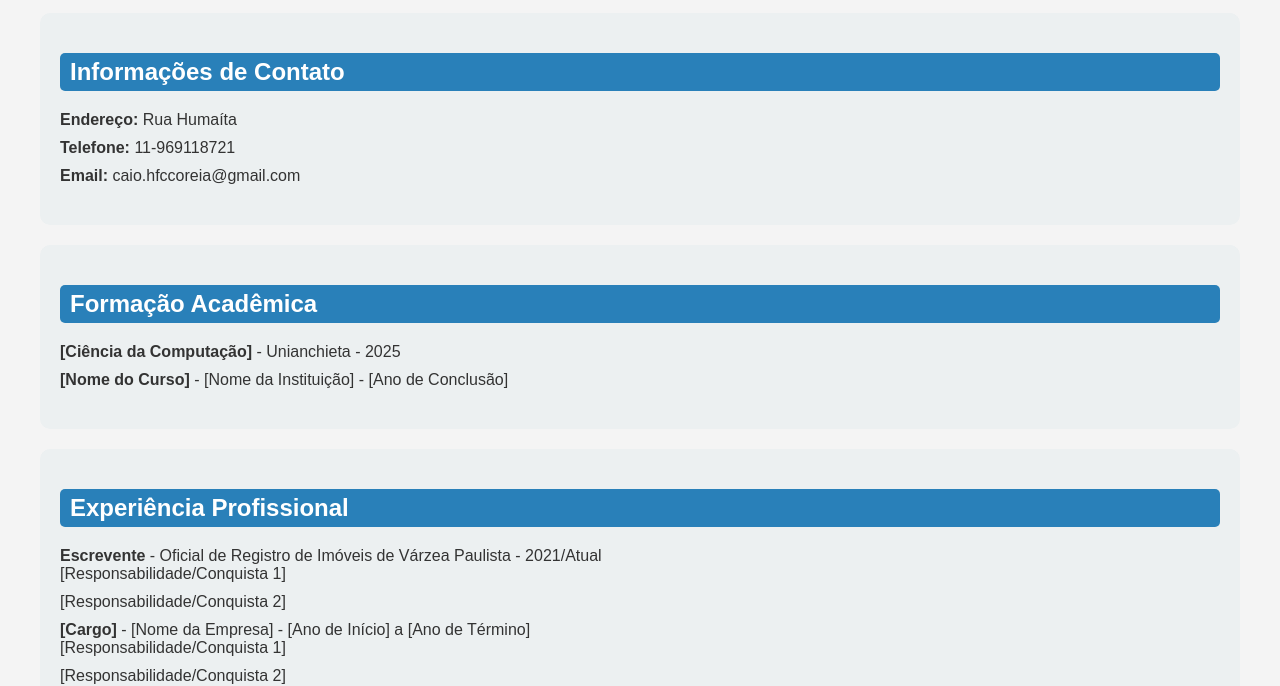
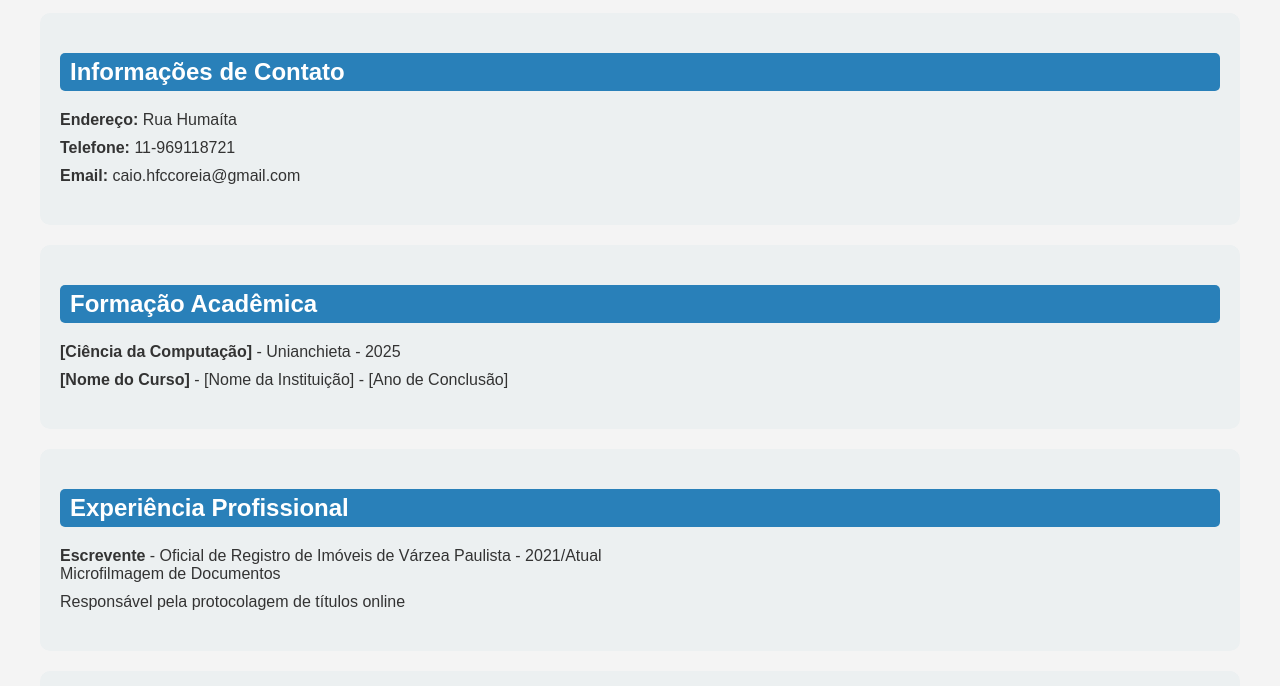
Before and after one commit to Caiohfcorreia/Caiohfcorreia.github.io, a plain HTML site: page index.html in a window 1280 px wide. Shown: the part 119-805 px from the top of the page. Drawn offline with Linux system fonts and the light colour scheme.

Commit message:
Update index.html

```diff
--- a/index.html
+++ b/index.html
@@ -72,14 +72,8 @@
             <ul>
                 <li><strong>Escrevente</strong> - Oficial de Registro de Imóveis de Várzea Paulista - 2021/Atual
                     <ul>
-                        <li>[Responsabilidade/Conquista 1]</li>
-                        <li>[Responsabilidade/Conquista 2]</li>
-                    </ul>
-                </li>
-                <li><strong>[Cargo]</strong> - [Nome da Empresa] - [Ano de Início] a [Ano de Término]
-                    <ul>
-                        <li>[Responsabilidade/Conquista 1]</li>
-                        <li>[Responsabilidade/Conquista 2]</li>
+                        <li>Microfilmagem de Documentos</li>
+                        <li>Responsável pela protocolagem de títulos online</li>
                     </ul>
                 </li>
             </ul>
```
